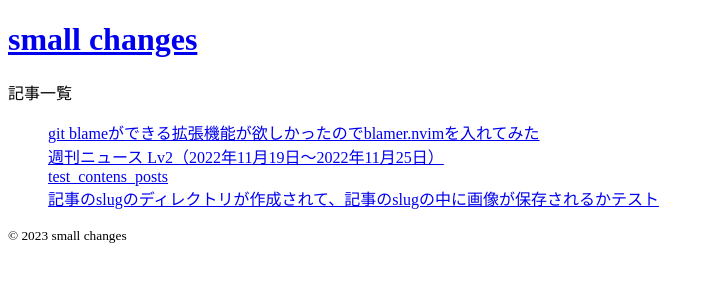
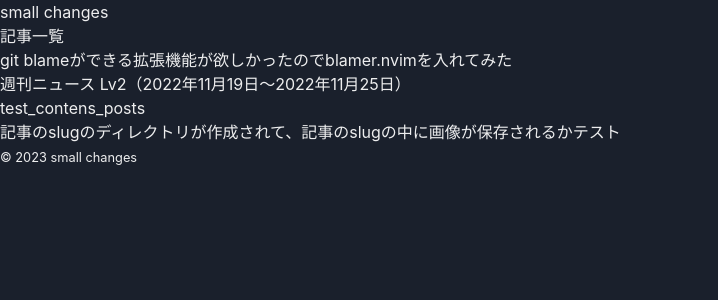
Before and after one commit to ChristianSantanaLlanes/next-blog, a Next.js app: page / in a window 1280 px wide. Shown: the top 300 px of the page, without its empty margins (0-718 px from the left). Built offline with nearby package versions, Linux system fonts and the light colour scheme.

Commit message:
ダークモードをデフォルトにする

```diff
--- /dev/null
+++ b/src/app/App.tsx
@@ -0,0 +1,21 @@
+import { Providers } from "./Providers";
+import Header from "./Header";
+import Footer from "./Footer";
+
+type Props = {
+  children: React.ReactNode;
+};
+
+export default function App({ children }: Props) {
+  return (
+    <html lang="ja">
+      <body>
+        <Providers>
+          <Header />
+          {children}
+          <Footer />
+        </Providers>
+      </body>
+    </html>
+  );
+}
--- /dev/null
+++ b/src/app/Providers.tsx
@@ -0,0 +1,14 @@
+"use client";
+
+import { ChakraProvider, type ThemeConfig } from "@chakra-ui/react";
+import { extendTheme } from "@chakra-ui/react";
+
+const config: ThemeConfig = {
+  initialColorMode: "dark",
+  useSystemColorMode: false,
+};
+const theme = extendTheme({ config });
+
+export function Providers({ children }: { children: React.ReactNode }) {
+  return <ChakraProvider theme={theme}>{children}</ChakraProvider>;
+}
--- a/src/app/layout.tsx
+++ b/src/app/layout.tsx
@@ -1,22 +1,13 @@
 import type { Metadata } from "next";
 import { BLOG_NAME } from "src/lib/constants";
-import Header from "./Header";
-import Footer from "./Footer";
+import App from "./App";
 
 type Props = {
   children: React.ReactNode;
 };
 
 export default function RootLayout({ children }: Props) {
-  return (
-    <html lang="ja">
-      <body>
-        <Header />
-        {children}
-        <Footer />
-      </body>
-    </html>
-  );
+  return <App>{children}</App>;
 }
 
 export const metadata: Metadata = {
```
